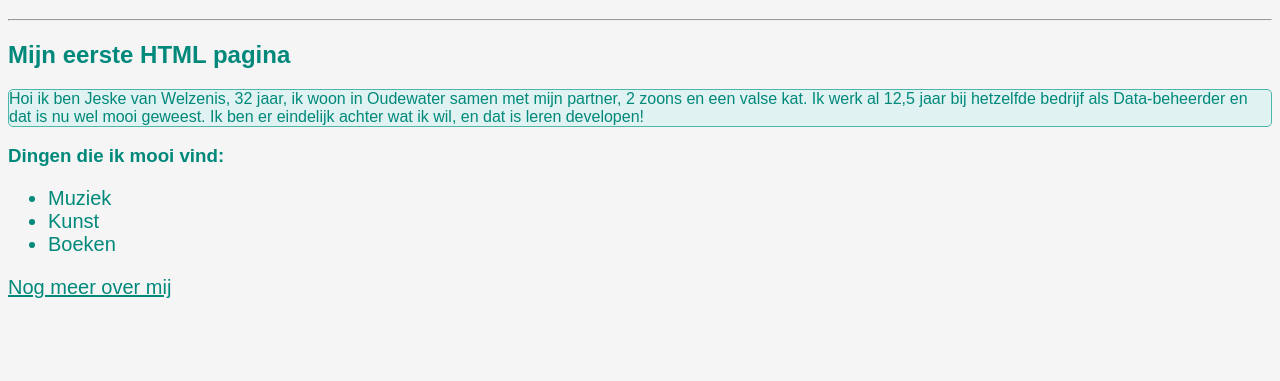
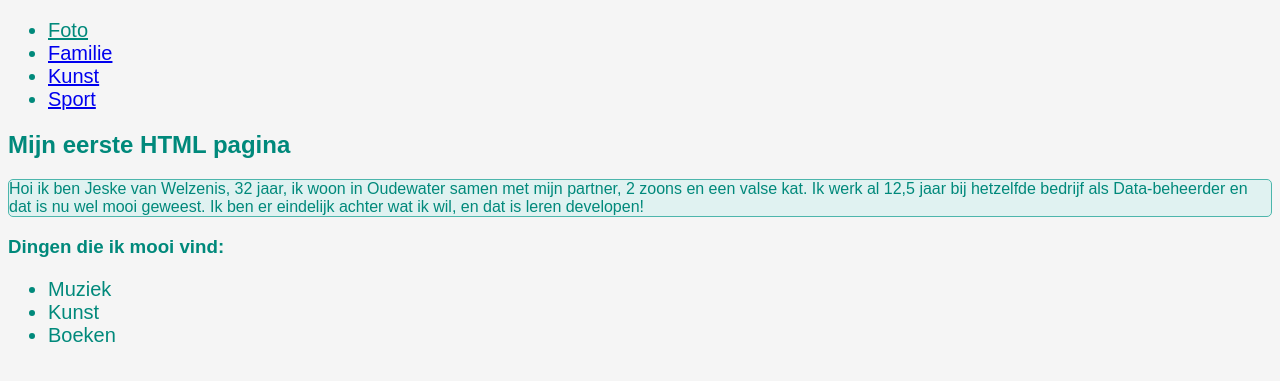
Before and after one commit to JvWelzenis/Hello-World, a plain HTML site: page index.html in a window 1280 px wide. Shown: the part 61-442 px from the top of the page. Drawn offline with Linux system fonts and the light colour scheme.

Commit message:
Add files via upload

```diff
--- a/index.html
+++ b/index.html
@@ -8,7 +8,16 @@
     <body>
         <main>
        <h1>Hello World</h1>
-       <hr/>
+       <nav>
+           <ul class="nav-bar">
+               <li class="about"><a class="about" href="about.html">Foto</a></li>
+               <li class="familie"><a class="familie" href="familie.html">Familie</a></li>
+               <li class="kunst"><a class="kunst" href="kunst.html">Kunst</a></li>
+               <li class="sport"><a class="sport" href="sport.html">Sport</a></li>
+
+    </ul>
+        </nav>
+
        <section>
        <h2>Mijn eerste HTML pagina</h2>
        <p>Hoi ik ben Jeske van Welzenis, 32 jaar, ik woon in Oudewater samen met mijn partner, 2 zoons en een valse kat. Ik werk al 12,5 jaar bij hetzelfde bedrijf als Data-beheerder en dat is nu wel mooi geweest. Ik ben er eindelijk achter wat ik wil, en dat is leren developen! </p>
@@ -20,9 +29,7 @@
        </ul>
 
        </section>
-      <nav>
-       <a class="about" href="about.html">Nog meer over mij</a>
-       </nav>
+
        </main>
 
 
```
